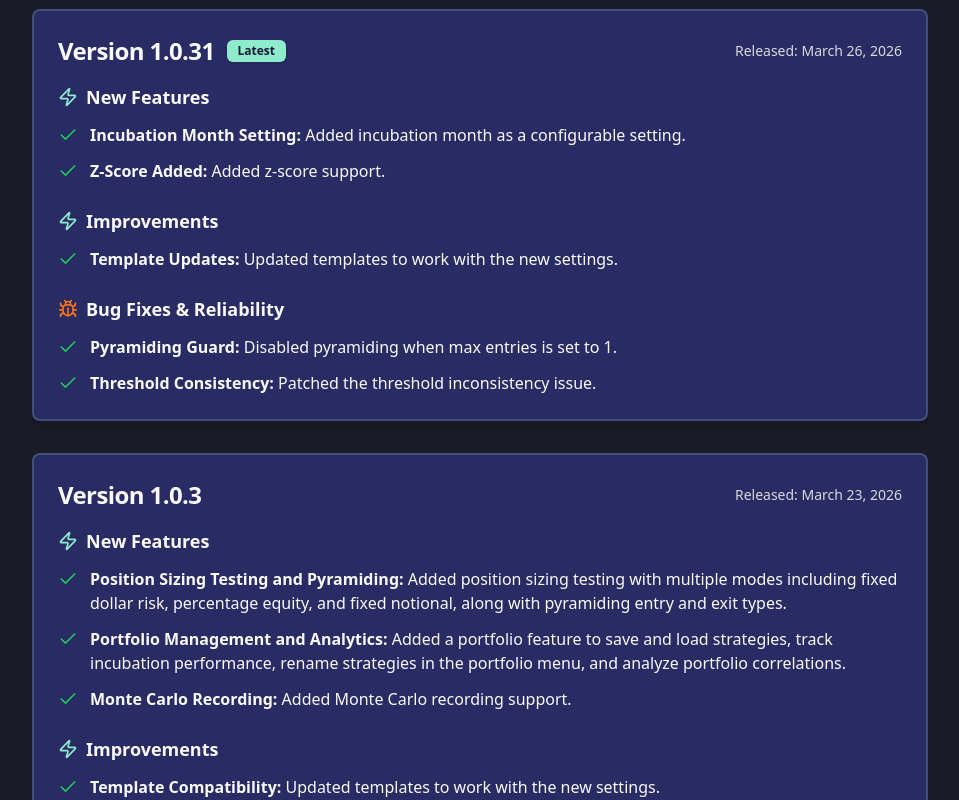
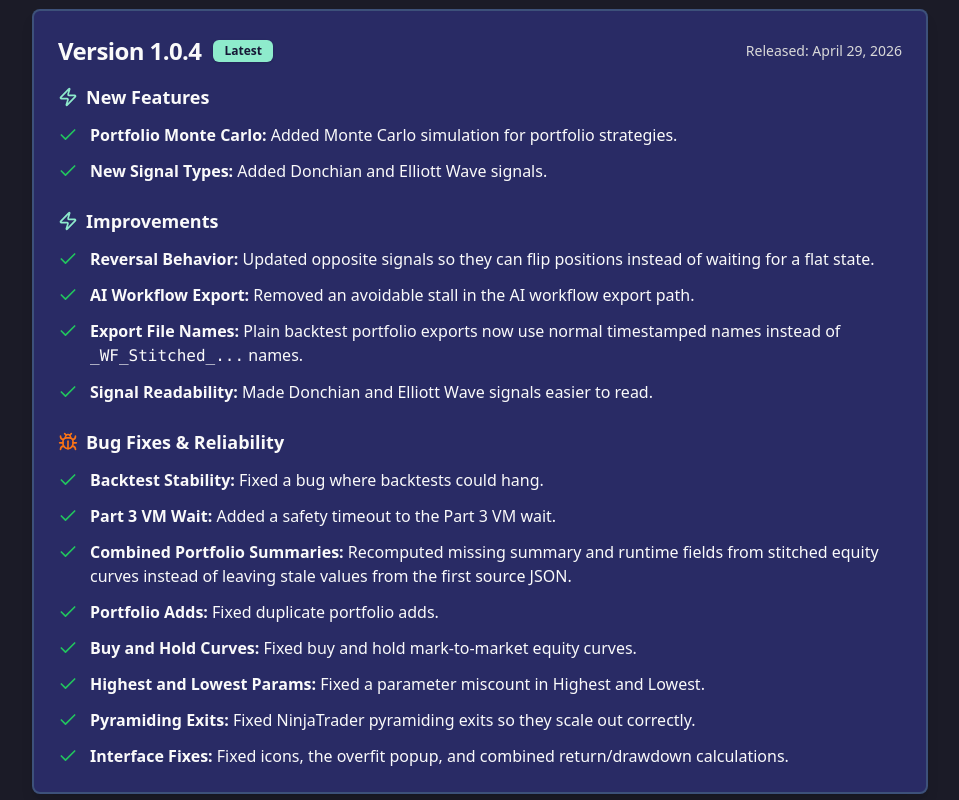
Before and after one commit to JacobAmaral/stratgen, a Next.js app: page /changelog in a window 1280 px wide. Shown: the part 440-1240 px from the top of the page, without its empty margins (160-1119 px from the left). Built offline with nearby package versions, Linux system fonts and the light colour scheme.

Commit message:
Update site for StratGen 1.0.4

```diff
--- a/src/pages/changelog.tsx
+++ b/src/pages/changelog.tsx
@@ -86,13 +86,140 @@ export default function Changelog() {
                     <div className="max-w-4xl mx-auto space-y-8">
 
 
+                        {/* Version 1.0.4 */}
+                        <Card className="border-2 border-primary/20 shadow-lg">
+                            <CardHeader className="pb-4">
+                                <div className="flex items-center justify-between">
+                                    <div className="flex items-center gap-3">
+                                        <CardTitle className="text-2xl">Version 1.0.4</CardTitle>
+                                        <Badge className="bg-primary text-primary-foreground">Latest</Badge>
+                                    </div>
+                                    <div className="text-sm text-muted-foreground">
+                                        Released: April 29, 2026
+                                    </div>
+                                </div>
+                            </CardHeader>
+
+                            <CardContent className="space-y-6">
+                                <div>
+                                    <h3 className="text-lg font-semibold mb-3 flex items-center gap-2">
+                                        <ZapIcon className="h-5 w-5 text-primary" />
+                                        New Features
+                                    </h3>
+                                    <ul className="space-y-3">
+                                        <li className="flex items-start gap-3">
+                                            <CheckIcon className="h-5 w-5 text-green-500 flex-shrink-0 mt-0.5" />
+                                            <div>
+                                                <strong>Portfolio Monte Carlo:</strong> Added Monte Carlo simulation for portfolio strategies.
+                                            </div>
+                                        </li>
+                                        <li className="flex items-start gap-3">
+                                            <CheckIcon className="h-5 w-5 text-green-500 flex-shrink-0 mt-0.5" />
+                                            <div>
+                                                <strong>New Signal Types:</strong> Added Donchian and Elliott Wave signals.
+                                            </div>
+                                        </li>
+                                    </ul>
+                                </div>
+
+                                <div>
+                                    <h3 className="text-lg font-semibold mb-3 flex items-center gap-2">
+                                        <ZapIcon className="h-5 w-5 text-primary" />
+                                        Improvements
+                                    </h3>
+                                    <ul className="space-y-3">
+                                        <li className="flex items-start gap-3">
+                                            <CheckIcon className="h-5 w-5 text-green-500 flex-shrink-0 mt-0.5" />
+                                            <div>
+                                                <strong>Reversal Behavior:</strong> Updated opposite signals so they can flip positions instead of waiting for a flat state.
+                                            </div>
+                                        </li>
+                                        <li className="flex items-start gap-3">
+                                            <CheckIcon className="h-5 w-5 text-green-500 flex-shrink-0 mt-0.5" />
+                                            <div>
+                                                <strong>AI Workflow Export:</strong> Removed an avoidable stall in the AI workflow export path.
+                                            </div>
+                                        </li>
+                                        <li className="flex items-start gap-3">
+                                            <CheckIcon className="h-5 w-5 text-green-500 flex-shrink-0 mt-0.5" />
+                                            <div>
+                                                <strong>Export File Names:</strong> Plain backtest portfolio exports now use normal timestamped names instead of <code>_WF_Stitched_...</code> names.
+                                            </div>
+                                        </li>
+                                        <li className="flex items-start gap-3">
+                                            <CheckIcon className="h-5 w-5 text-green-500 flex-shrink-0 mt-0.5" />
+                                            <div>
+                                                <strong>Signal Readability:</strong> Made Donchian and Elliott Wave signals easier to read.
+                                            </div>
+                                        </li>
+                                    </ul>
+                                </div>
+
+                                <div>
+                                    <h3 className="text-lg font-semibold mb-3 flex items-center gap-2">
+                                        <BugIcon className="h-5 w-5 text-orange-500" />
+                                        Bug Fixes & Reliability
+                                    </h3>
+                                    <ul className="space-y-3">
+                                        <li className="flex items-start gap-3">
+                                            <CheckIcon className="h-5 w-5 text-green-500 flex-shrink-0 mt-0.5" />
+                                            <div>
+                                                <strong>Backtest Stability:</strong> Fixed a bug where backtests could hang.
+                                            </div>
+                                        </li>
+                                        <li className="flex items-start gap-3">
+                                            <CheckIcon className="h-5 w-5 text-green-500 flex-shrink-0 mt-0.5" />
+                                            <div>
+                                                <strong>Part 3 VM Wait:</strong> Added a safety timeout to the Part 3 VM wait.
+                                            </div>
+                                        </li>
+                                        <li className="flex items-start gap-3">
+                                            <CheckIcon className="h-5 w-5 text-green-500 flex-shrink-0 mt-0.5" />
+                                            <div>
+                                                <strong>Combined Portfolio Summaries:</strong> Recomputed missing summary and runtime fields from stitched equity curves instead of leaving stale values from the first source JSON.
+                                            </div>
+                                        </li>
+                                        <li className="flex items-start gap-3">
+                                            <CheckIcon className="h-5 w-5 text-green-500 flex-shrink-0 mt-0.5" />
+                                            <div>
+                                                <strong>Portfolio Adds:</strong> Fixed duplicate portfolio adds.
+                                            </div>
+                                        </li>
+                                        <li className="flex items-start gap-3">
+                                            <CheckIcon className="h-5 w-5 text-green-500 flex-shrink-0 mt-0.5" />
+                                            <div>
+                                                <strong>Buy and Hold Curves:</strong> Fixed buy and hold mark-to-market equity curves.
+                                            </div>
+                                        </li>
+                                        <li className="flex items-start gap-3">
+                                            <CheckIcon className="h-5 w-5 text-green-500 flex-shrink-0 mt-0.5" />
+                                            <div>
+                                                <strong>Highest and Lowest Params:</strong> Fixed a parameter miscount in Highest and Lowest.
+                                            </div>
+                                        </li>
+                                        <li className="flex items-start gap-3">
+                                            <CheckIcon className="h-5 w-5 text-green-500 flex-shrink-0 mt-0.5" />
+                                            <div>
+                                                <strong>Pyramiding Exits:</strong> Fixed NinjaTrader pyramiding exits so they scale out correctly.
+                                            </div>
+                                        </li>
+                                        <li className="flex items-start gap-3">
+                                            <CheckIcon className="h-5 w-5 text-green-500 flex-shrink-0 mt-0.5" />
+                                            <div>
+                                                <strong>Interface Fixes:</strong> Fixed icons, the overfit popup, and combined return/drawdown calculations.
+                                            </div>
+                                        </li>
+                                    </ul>
+                                </div>
+                            </CardContent>
+                        </Card>
+
                         {/* Version 1.0.31 */}
                         <Card className="border-2 border-primary/20 shadow-lg">
                             <CardHeader className="pb-4">
                                 <div className="flex items-center justify-between">
                                     <div className="flex items-center gap-3">
                                         <CardTitle className="text-2xl">Version 1.0.31</CardTitle>
-                                        <Badge className="bg-primary text-primary-foreground">Latest</Badge>
                                     </div>
                                     <div className="text-sm text-muted-foreground">
                                         Released: March 26, 2026
--- a/src/pages/index.tsx
+++ b/src/pages/index.tsx
@@ -353,7 +353,7 @@ export default function Home() {
             <div className="grid grid-cols-1 lg:grid-cols-2 gap-12 items-center">
               <div className="space-y-6">
                 <Badge variant="outline" className="px-3 py-1 text-sm bg-primary/10 border-primary/20 text-primary">
-                  Version 1.0.31 Now Available
+                  Version 1.0.4 Now Available
                 </Badge>
                 <h1 className="text-4xl md:text-5xl lg:text-6xl font-bold tracking-tight">
                   Algorithmic Trading & Backtesting with <span className="text-primary">StratGen</span>
```
